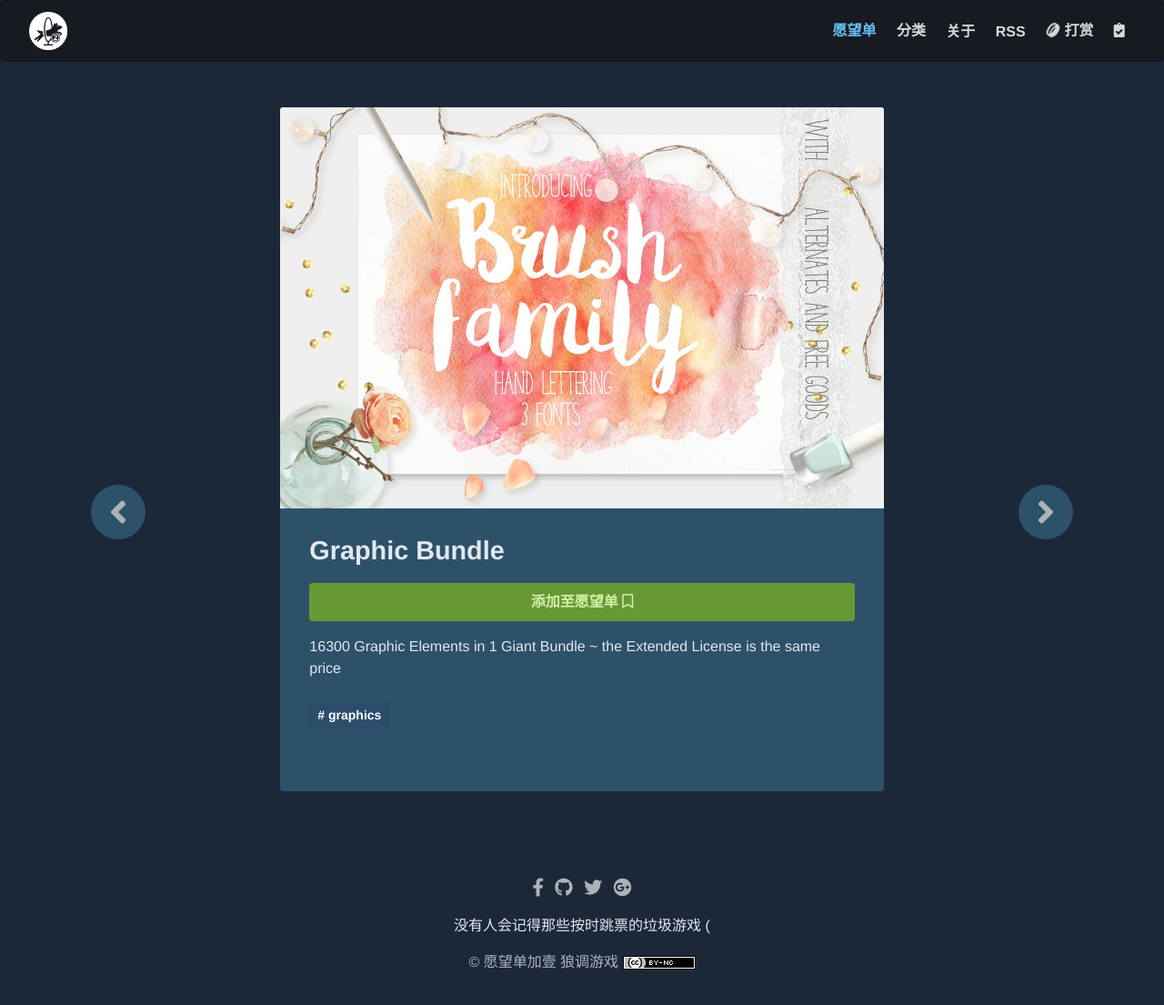
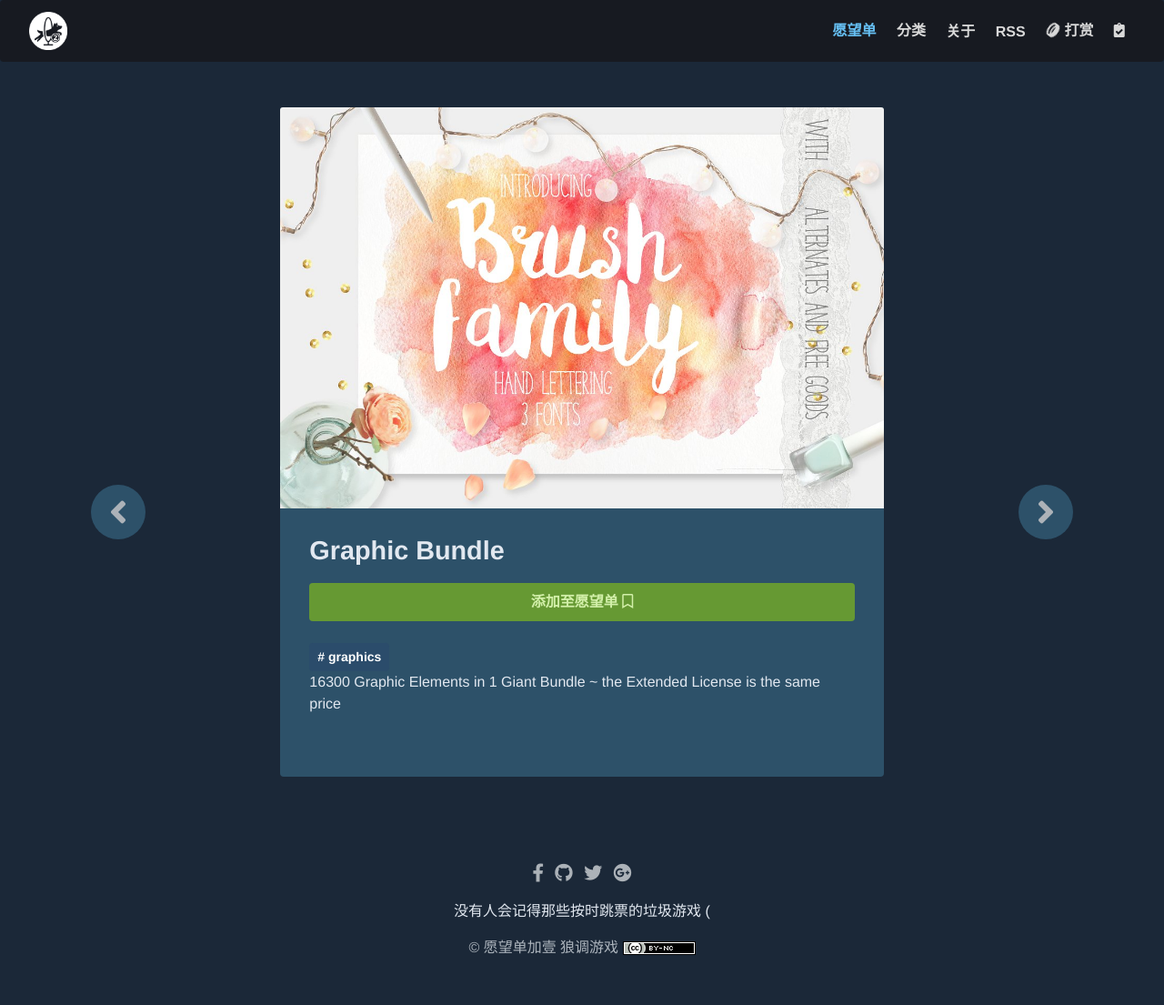
Before and after one commit to vicevolf/wishlist-gold, a Jekyll site: the page built from _posts/2018-01-12-graphic-bundle.md, in a window 1280 px wide and 1134 px high. Shown: the top 1105 px of the window at 91% size. Built offline with Jekyll 4.4.1, drawn with Linux system fonts in a browser that asks for light colours; comment, search, counter and statistics services are not loaded.

Commit message:
Update post.html

```diff
--- a/_layouts/post.html
+++ b/_layouts/post.html
@@ -22,12 +22,6 @@
               {{page.title}}
             </h1>
 
-            {% if page.visit %}
-            <p><a target="_blank" id="wishlist" href="{{page.visit}}" class="btn btn-gray d-block font-weight-bold">
-                添加至愿望单 <i class="far fa-bookmark"></i></a>
-            </p>
-            {% endif %}
-
             <small class="text-muted d-block mb-3">
               {% unless page.metadate == "hide" %}
               {{ page.date | date: '%B %d, %Y' }}
@@ -37,14 +31,19 @@
               {% endif %}
             </small>
 
-            {{ content }}
-
+            {% if page.visit %}
+            <p><a target="_blank" id="wishlist" href="{{page.visit}}" class="btn btn-gray d-block font-weight-bold">
+                添加至愿望单 <i class="far fa-bookmark"></i></a>
+            </p>
+            {% endif %}
 
             {% for category in page.categories %}
             <a class="btn btn-sm btn-primary mt-2 shadow-none" href="{{site.baseurl}}/categories.html#{{ category | downcase }}">
               # {{ category | downcase }}
             </a>
             {% endfor %}
+
+            {{ content }}
 
             {% include comments.html %}
 
```
